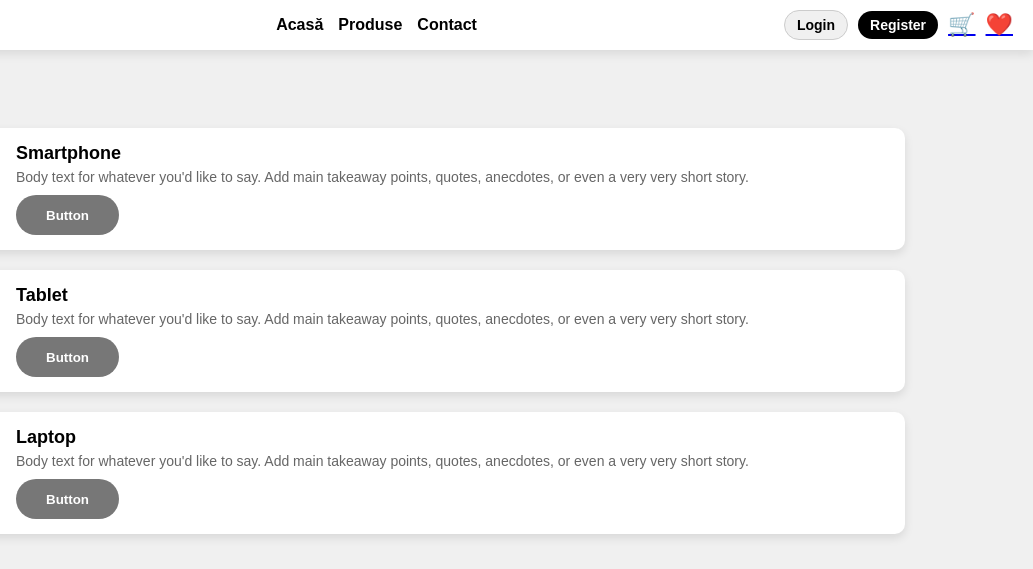
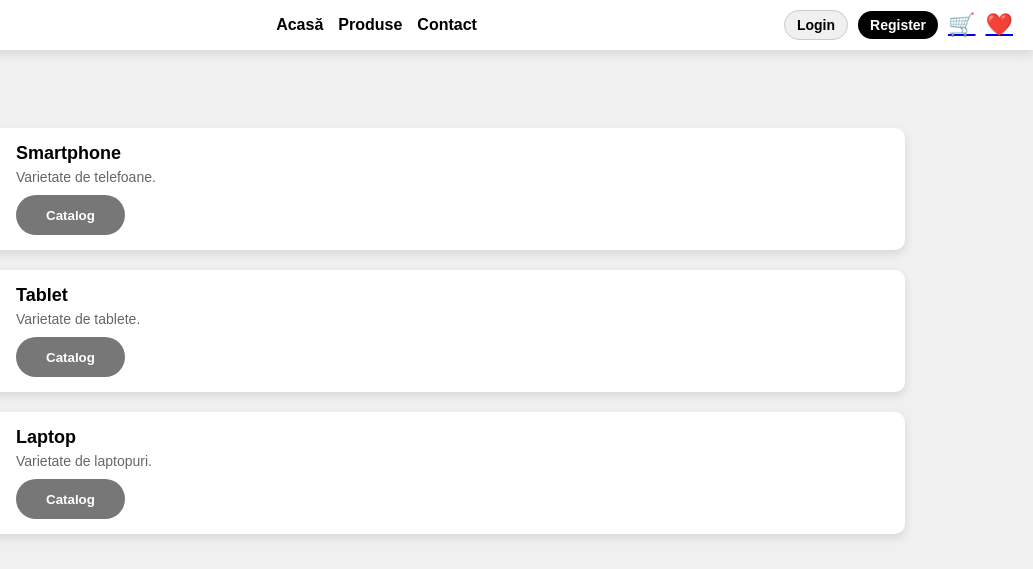
Before and after one commit to eugen-12/JSWEBPR, a plain HTML site: page index.html in a window 1280 px wide. Shown: the top 569 px of the page, 247-1280 px from the left. Drawn offline with Linux system fonts and the light colour scheme.

Commit message:
Am adaugat informatia despre site cu mici schimbari

```diff
--- a/index.html
+++ b/index.html
@@ -32,8 +32,8 @@
             <img src="device1.jfif" alt="Smartphone">
             <div class="product-info">
                 <h3>Smartphone</h3>
-                <p>Body text for whatever you'd like to say. Add main takeaway points, quotes, anecdotes, or even a very very short story.</p>
-                <button>Button</button>
+                <p>Varietate de telefoane.</p>
+                <button>Catalog</button>
             </div>
         </div>
 
@@ -41,8 +41,8 @@
             <img src="device2.jfif" alt="Tablet">
             <div class="product-info">
                 <h3>Tablet</h3>
-                <p>Body text for whatever you'd like to say. Add main takeaway points, quotes, anecdotes, or even a very very short story.</p>
-                <button>Button</button>
+                <p>Varietate de tablete.</p>
+                <button>Catalog</button>
             </div>
         </div>
 
@@ -50,8 +50,8 @@
             <img src="device3.jfif" alt="Laptop">
             <div class="product-info">
                 <h3>Laptop</h3>
-                <p>Body text for whatever you'd like to say. Add main takeaway points, quotes, anecdotes, or even a very very short story.</p>
-                <button>Button</button>
+                <p>Varietate de laptopuri.</p>
+                <button>Catalog</button>
             </div>
         </div>
     </section>
--- a/style.css
+++ b/style.css
@@ -8,7 +8,6 @@
 body {
     background-color: #f0f0f0;
 }
-
 .navbar {
     display: flex;
     justify-content: space-between;
```
